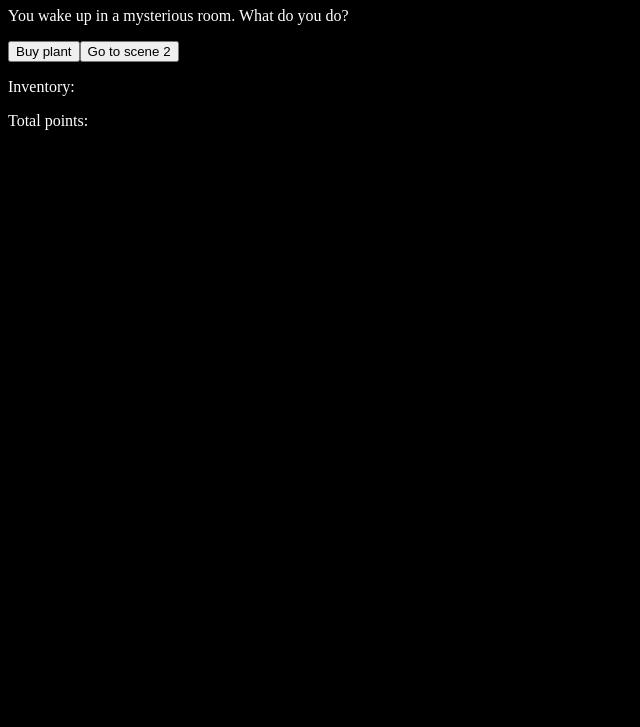
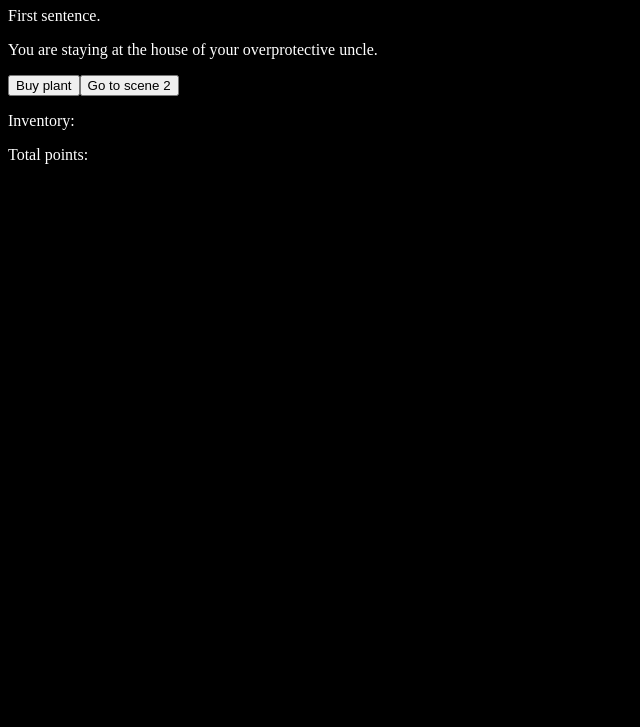
Before and after one commit to hgcl/text-adventure, a website with bundled scripts: page play.html in a window 1280 px wide. Shown: the part 73-800 px from the top of the page, without its empty margins (0-640 px from the left). Built offline with nearby package versions, Linux system fonts and the light colour scheme.

Commit message:
feat: support multiline description

```diff
--- a/main.js
+++ b/main.js
@@ -19,13 +19,22 @@ const pointsEl = document.getElementById("points");
 function newScene() {
   console.log("===> NEW SCENE: " + scene.location);
 
+  // Update UI (location)
   currSceneEl.textContent = scene.location;
-  currDescriptionEl.textContent = scene.description;
 
-  // Create a button for each choice and record its index number
+  // Update UI (description)
+  const descriptionArray = scene.description.split(/\n/);
+  currDescriptionEl.replaceChildren();
+  descriptionArray.forEach((line) => {
+    let p = document.createElement("p");
+    p.textContent = line;
+    currDescriptionEl.appendChild(p);
+  });
+
+  // Create a button for each choice and record its index number in `data-index`
   for (let i = 0; i < scene.choices.length; i++) {
     let btn = document.createElement("button");
-    btn.innerHTML = scene.choices[i].name;
+    btn.textContent = scene.choices[i].name;
     currChoicesEl.appendChild(btn);
     // Record choice index number in `data-index` attribute
     btn.setAttribute("data-index", i);
@@ -62,7 +71,7 @@ currChoicesEl.addEventListener("click", (e) => {
   inventoryEl.replaceChildren();
   player.inventory.forEach((item) => {
     let span = document.createElement("span");
-    span.innerHTML = item.name;
+    span.textContent = item.name;
     inventoryEl.appendChild(span);
   });
 
@@ -85,3 +94,4 @@ newScene();
 window.player = player;
 window.scene = scene;
 window.scenes = scenes;
+window.currDescriptionEl = currDescriptionEl;
--- a/modules/scenes.js
+++ b/modules/scenes.js
@@ -6,7 +6,8 @@ export const scenes = {
   // Scene 1: Introduction
   scene1: {
     location: "Uncle's house",
-    description: "You wake up in a mysterious room. What do you do?",
+    description:
+      "First sentence.\nYou are staying at the house of your overprotective uncle.",
     choices: [
       {
         name: "Buy plant",
--- a/play.html
+++ b/play.html
@@ -13,7 +13,7 @@
   </head>
   <body>
     <h1 id="curr-scene"></h1>
-    <p id="curr-description"></p>
+    <div id="curr-description"></div>
     <div id="curr-choices"></div>
     <p>Inventory: <span id="inventory"></span></p>
     <p>Total points: <span id="points"></span></p>
```
